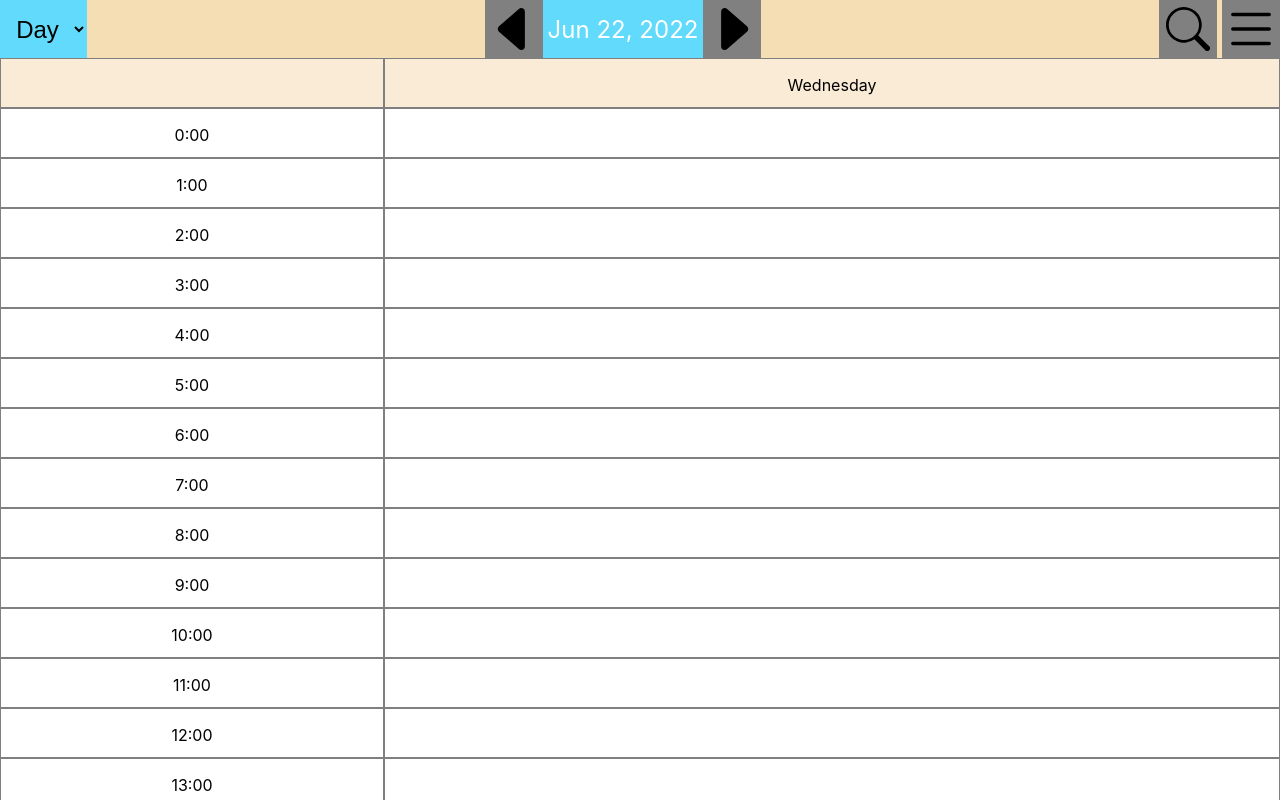
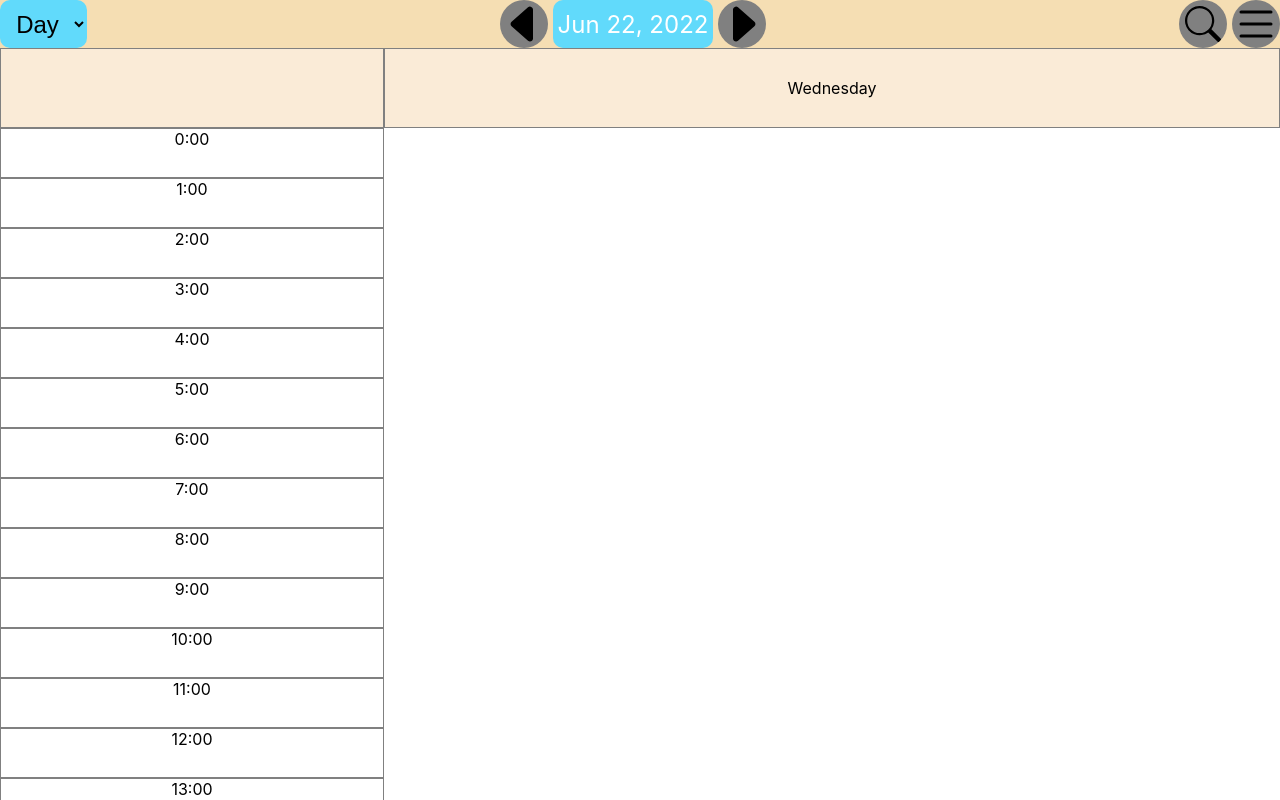
Before and after one commit to phoneticallySAARTHaK/cal, a React (Create React App) app: page / in a window 1280 px wide. Shown: the top 800 px of the page. Built offline with nearby package versions, Linux system fonts and the light colour scheme.

Commit message:
add week layout

```diff
--- a/src/App.css
+++ b/src/App.css
@@ -5,8 +5,8 @@
 }
 
 :root {
-  --btn-width: calc(50px + 1vmin);
-  --navbar-height: calc(50px + 1vmin);
+  --btn-width: calc(40px + 1vmin);
+  --navbar-height: calc(40px + 1vmin);
   --font-dynamic: calc(1rem + 1vmin);
 }
 
@@ -50,6 +50,7 @@ nav {
   width: 100;
   background-color: wheat;
   display: flex;
+  flex: 1 1 auto;
   align-self: flex-start;
   position: -webkit-sticky;
   position: sticky;
@@ -62,6 +63,7 @@ nav {
   display: inline-block;
   background-color: #61dafb;
   border: none;
+  border-radius: 10px;
   font-size: var(--font-dynamic);
   text-align: center;
 }
@@ -74,6 +76,8 @@ nav {
   min-width: fit-content;
   background-color: #61dafb;
   align-items: center;
+  border-radius: 10px;
+  margin: 0 5px;
 }
 
 .display > span {
@@ -92,10 +96,13 @@ nav {
   background-repeat: no-repeat;
   background-size: cover;
   max-width: 60px;
+  border-radius: 50%;
 }
 
-.dir-btn:hover {
-  border: 1px solid #61dafb;
+.btn:hover,
+.btn:active,
+.btn:focus {
+  border: 2px solid red;
 }
 
 .btn.left {
@@ -128,6 +135,24 @@ nav {
 
 .header-cell {
   background-color: antiquewhite;
+  height: 80px;
+  display: flex;
+  flex-flow: column nowrap;
+  justify-content: center;
+}
+
+p {
+  margin: 5px;
+}
+
+.row-header {
+  display: flex;
+  flex-flow: column nowrap;
+  justify-content: start;
+}
+
+.row-header > * {
+  margin-top: 0;
 }
 
 /* Day */
@@ -139,7 +164,7 @@ nav {
   grid-auto-rows: min-content;
 }
 
-.current-hour {
+.now {
   background-color: greenyellow;
 }
 
@@ -149,6 +174,14 @@ nav {
   display: grid;
   margin: 0;
   padding: 0;
-  grid-template-columns: 10% repeat(7, calc(90% / 7));
+  grid-template-columns: 2fr 8fr;
   grid-auto-rows: min-content;
 }
+
+.week-container {
+  display: grid;
+  margin: 0;
+  padding: 0;
+  grid-template-columns: repeat(7, calc(100% / 7));
+  grid-auto-rows: min-content;
+}
--- a/src/Components/mode/cells/HeaderCell.js
+++ b/src/Components/mode/cells/HeaderCell.js
@@ -25,7 +25,7 @@ function HeaderCell(props) {
     </>
   ) : null;
 
-  return <Cell className="header-cell">{children}</Cell>;
+  return <Cell className={`header-cell ${props.className}`}>{children}</Cell>;
 }
 
 export default HeaderCell;
--- /dev/null
+++ b/src/Components/mode/cells/RowHeaderContainer.js
@@ -0,0 +1,16 @@
+import HeaderCell from "./HeaderCell";
+import RowHeader from "./RowHeader";
+import { hours } from "../../../Utils/DateUtils";
+
+function RowHeaderContainer(props) {
+  return (
+    <div className="row-header-container">
+      <HeaderCell date={null} />
+      {hours.map((hour) => (
+        <RowHeader hour={hour} key={hour} />
+      ))}
+    </div>
+  );
+}
+
+export default RowHeaderContainer;
--- a/src/Components/mode/days/Day.js
+++ b/src/Components/mode/days/Day.js
@@ -1,20 +1,11 @@
-import { hours } from "../../../Utils/DateUtils";
-import HeaderCell from "../cells/HeaderCell";
-import RowHeader from "../cells/RowHeader";
+import RowHeaderContainer from "../cells/RowHeaderContainer";
 import DayOfWeek from "./DayOfWeek";
 
 function Day(props) {
   return (
     <div className="day">
-      <div className="row-header-container">
-        <HeaderCell date={null} />
-        {hours.map((hour) => (
-          <RowHeader hour={hour} key={hour} />
-        ))}
-      </div>
-      <div className="day-container">
-        <DayOfWeek {...props} />
-      </div>
+      <RowHeaderContainer />
+      <DayOfWeek {...props} />
     </div>
   );
 }
```
Also changed, not shown: src/Components/mode/week/Week.js (added, +32 -0 lines).
